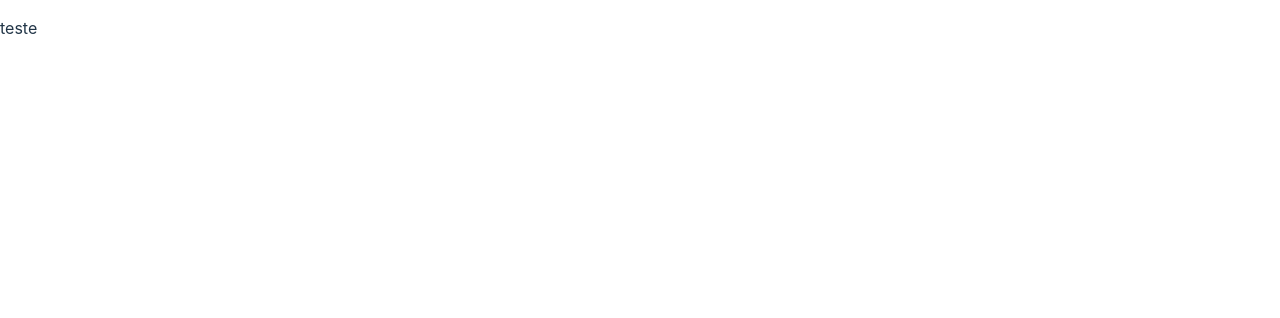
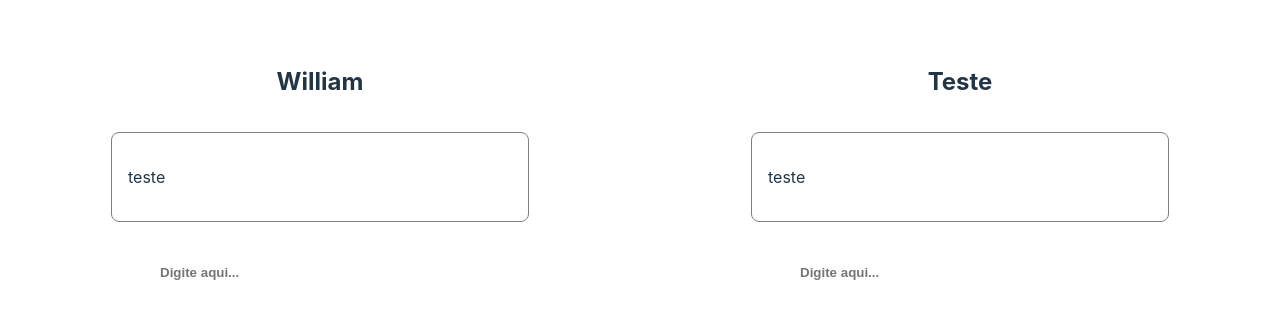
Before and after one commit to WilliamKSilva/type-1v1-v2, a React (Vite) app in the folder web/: page /game-room in a window 1280 px wide. Shown: the top 318 px of the page. Built offline with nearby package versions, Linux system fonts and the light colour scheme.

Commit message:
feat: add the first version of the GameRoom page

```diff
--- a/web/src/pages/GameRoom/GameRoom.scss
+++ b/web/src/pages/GameRoom/GameRoom.scss
@@ -0,0 +1,38 @@
+.content {
+  display: flex;
+  flex-direction: row;
+  margin-top: 0;
+}
+
+.player {
+  width: 50%;
+  margin-top: 5%;
+  display: flex;
+  flex-direction: column;
+  align-items: center;
+
+  .name {
+    font-size: 1.5rem;
+  }
+
+  .text-container {
+    width: 60%;
+    margin-top: 2rem;
+    border: 1px solid gray;
+    padding: 1rem;
+    word-wrap: break-word;
+    border-radius: 8px;
+  }
+
+  input {
+    width: 50%;
+    margin-top: 2rem;
+    padding: 0.7rem;
+    border-radius: 4px;
+    border: 0px;
+  }
+
+  input::placeholder {
+    font-weight: 600;
+  }
+}
--- a/web/src/pages/GameRoom/GameRoom.tsx
+++ b/web/src/pages/GameRoom/GameRoom.tsx
@@ -1,7 +1,22 @@
+import "./GameRoom.scss";
+
 export default function GameRoom() {
   return (
-    <div>
-      <p>teste</p>
+    <div className="content">
+      <div className="player">
+        <strong className="name">William</strong>
+        <div className="text-container">
+          <p className="text">teste</p>
+        </div>
+        <input placeholder="Digite aqui..." />
+      </div>
+      <div className="player">
+        <strong className="name">Teste</strong>
+        <div className="text-container">
+          <p className="text">teste</p>
+        </div>
+        <input placeholder="Digite aqui..." />
+      </div>
     </div>
   );
 }
--- a/web/src/pages/Home/Home.scss
+++ b/web/src/pages/Home/Home.scss
@@ -13,7 +13,7 @@
 
 .description-title {
   display: flex;
-    color: #3282B8;
+  color: #3282b8;
   font-size: 2rem;
   width: 65%;
   text-align: center;
@@ -21,7 +21,7 @@
 
 .description-content {
   font-size: 1.3rem;
-    color: #FFFFFF;
+  color: #ffffff;
   text-align: center;
   width: 55%;
 }
```
Lines whose indentation alone changed are shown as unchanged.
